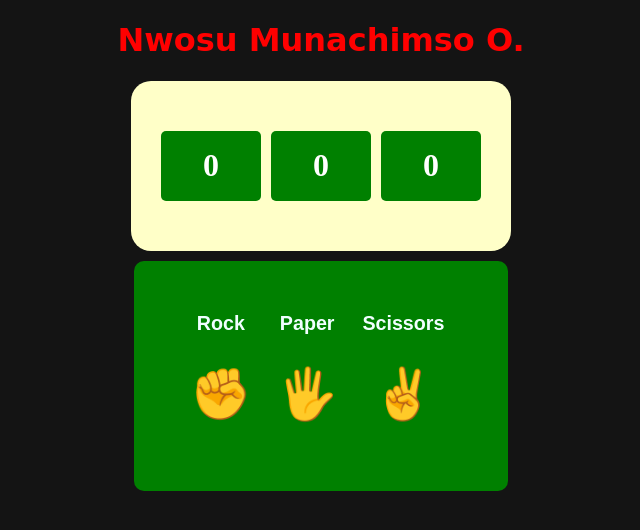
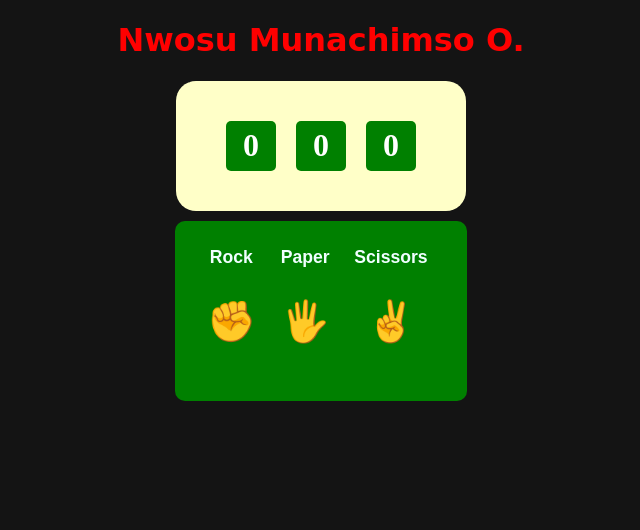
Before and after one commit to EngrMuna/Rock-Paper-Scissors-Game, a plain HTML site: page index.html in a window 1280 px wide. Shown: the whole page, without its empty margins (319-959 px from the left). Drawn offline with Linux system fonts and the light colour scheme.

Commit message:
reduced width

```diff
--- a/style.css
+++ b/style.css
@@ -6,7 +6,7 @@ body {
   background: green;
   width: fit-content;
   height: 130px;
-  padding: 50px;
+  padding: 25px;
   margin: 10px auto 0;
   text-align: center;
   border-radius: 10px;
@@ -19,7 +19,7 @@ body {
 }
 
 button span {
-  font-size: 50px;
+  font-size: 40px;
   border-radius: 35px;
 }
 
@@ -27,7 +27,7 @@ button p {
   margin: 0 0 30px;
   font-weight: 900;
   color: azure;
-  font-size: 1.23rem;
+  font-size: 1.1rem;
 }
 
 .display {
@@ -54,16 +54,16 @@ button p {
   display: flex;
   justify-content: space-around;
   align-items: center;
-  padding: 50px 30px;
+  padding: 40px 50px;
   margin: 0 auto;
   width: fit-content;
-  gap: 10px;
+  gap: 20px;
 }
 
 .scoresContainer div {
   background: green;
-  width: 80px;
-  height: 50px;
+  width: 30px;
+  height: 30px;
   border-radius: 5px;
   display: flex;
   justify-content: center;
```
